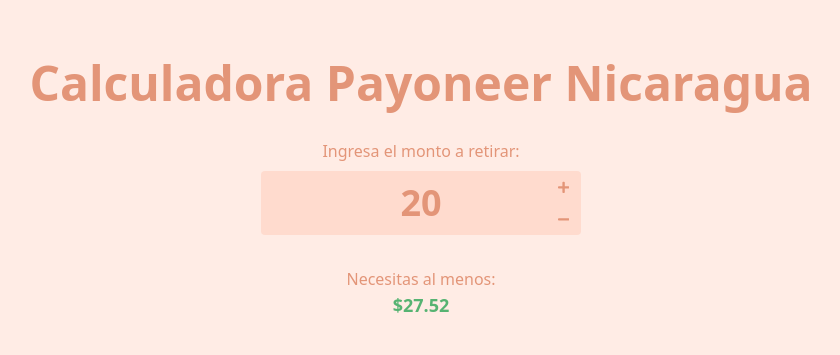
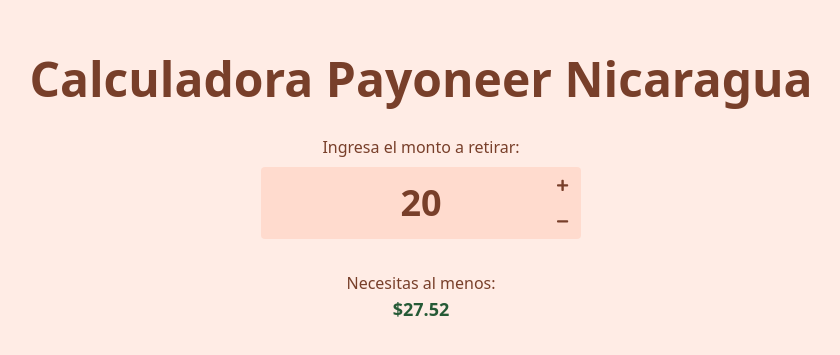
Before and after one commit to felixicaza/payoneer-calculator, an Astro site: page / in a window 1280 px wide. Shown: the part 211-566 px from the top of the page, without its empty margins (219-1059 px from the left). Built offline with nearby package versions, Linux system fonts and the light colour scheme; Astro itself is replaced by a stand-in of ours.

Commit message:
fix accessibility issues

```diff
--- a/src/components/Calculator.tsx
+++ b/src/components/Calculator.tsx
@@ -70,20 +70,21 @@
     <>
       <section>
         <label className="flex flex-col gap-2">
-          <span className="text-[#e39578]">Ingresa el monto a retirar:</span>
+          <span className="text-[#783F2A]">Ingresa el monto a retirar:</span>
           <div className="relative">
             <input
-              className="col-span-1 row-span-2 max-w-xs rounded bg-[#ff4800]/10 py-3 text-center text-4xl font-semibold text-[#e39578] focus:outline focus:outline-4 focus:outline-[#ff4800]/15"
+              className="col-span-1 row-span-2 max-w-xs rounded bg-[#ff4800]/10 py-4 text-center text-4xl font-semibold text-[#783F2A] focus:outline focus:outline-4 focus:outline-[#ff4800]/15"
               type="text"
               value={inputValue}
               ref={inputRef}
               onChange={handleChange}
             />
             <button
-              className="absolute right-0 top-0 flex h-1/2 w-[35px] items-center justify-center rounded-tr font-bold text-[#e39578] transition-colors active:bg-[#ff4800]/10 any-hover:bg-[#ff4800]/10"
+              className="absolute right-0 top-0 flex h-1/2 w-[36px] items-center justify-center rounded-tr font-bold text-[#783F2A] transition-colors active:bg-[#ff4800]/10 any-hover:bg-[#ff4800]/15"
               type="button"
               ref={plusBtnRef}
               onClick={handlePlus}
+              aria-label="Aumentar cantidad"
             >
               <svg width="0.7rem" viewBox="0 0 448 512">
                 <path
@@ -93,10 +94,11 @@
               </svg>
             </button>
             <button
-              className="absolute bottom-0 right-0 flex h-1/2 w-[35px] items-center justify-center rounded-tr font-bold text-[#e39578] transition-colors active:bg-[#ff4800]/10 any-hover:bg-[#ff4800]/10"
+              className="absolute bottom-0 right-0 flex h-1/2 w-[36px] items-center justify-center rounded-tr font-bold text-[#783F2A] transition-colors active:bg-[#ff4800]/10 any-hover:bg-[#ff4800]/15"
               type="button"
               ref={minusBtnRef}
               onClick={handleMinus}
+              aria-label="Disminuir cantidad"
             >
               <svg width="0.7rem" viewBox="0 0 448 512">
                 <path
@@ -110,14 +112,14 @@
       </section>
       {inputValue >= INITIAL_VALUE && (
         <div>
-          <p className="text-[#e39578]">Necesitas al menos:</p>
-          <output className="rounded px-4 py-2 text-lg font-bold text-[#56b372]">
+          <p className="text-[#783F2A]">Necesitas al menos:</p>
+          <output className="rounded px-4 py-2 text-lg font-bold text-[#265A36]">
             {OUTPUT_TOTAL}
           </output>
         </div>
       )}
       {inputValue < INITIAL_VALUE && (
-        <span className="rounded px-4 py-2 text-lg font-bold text-[#f76965]">
+        <span className="rounded px-4 py-2 text-lg font-bold text-[#9D1A1A]">
           El valor mínimo es de $20
         </span>
       )}
--- a/src/pages/index.astro
+++ b/src/pages/index.astro
@@ -14,7 +14,7 @@
   <main
     class="flex h-svh flex-col items-center justify-center gap-8 bg-[#ff4800]/10 px-4 text-center"
   >
-    <h1 class="text-5xl font-bold text-[#e39578]">{options.title}</h1>
+    <h1 class="text-5xl font-bold text-[#783F2A]">{options.title}</h1>
     <Calculator client:load />
   </main>
 </Layout>
```
